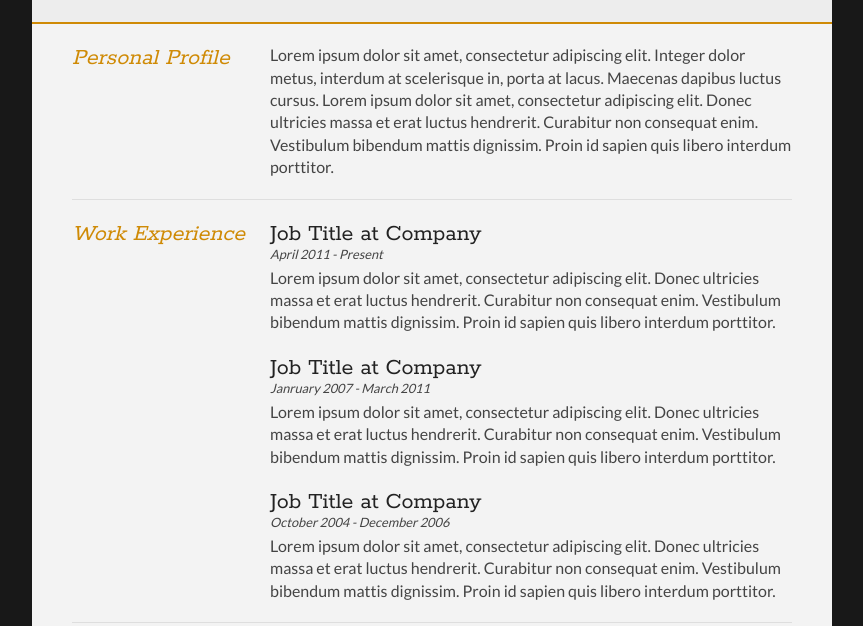
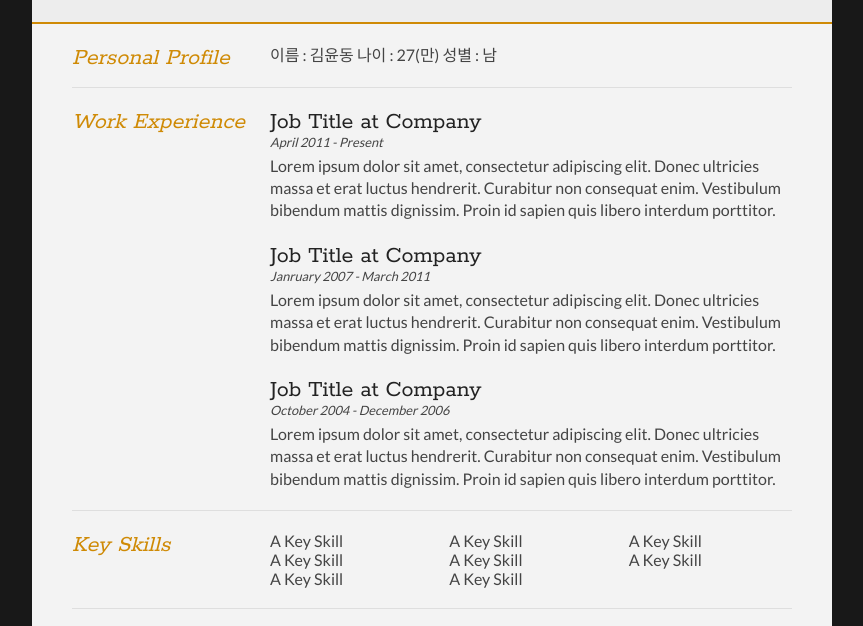
Before and after one commit to yund61/yund61.github.io, a plain HTML site: page index.html in a window 1280 px wide. Shown: the part 152-778 px from the top of the page, without its empty margins (208-1071 px from the left). Drawn offline with Linux system fonts and the light colour scheme.

Commit message:
Update index.html

```diff
--- a/index.html
+++ b/index.html
@@ -44,7 +44,7 @@
 				</div>
 
 				<div class="sectionContent">
-					<p>Lorem ipsum dolor sit amet, consectetur adipiscing elit. Integer dolor metus, interdum at scelerisque in, porta at lacus. Maecenas dapibus luctus cursus. Lorem ipsum dolor sit amet, consectetur adipiscing elit. Donec ultricies massa et erat luctus hendrerit. Curabitur non consequat enim. Vestibulum bibendum mattis dignissim. Proin id sapien quis libero interdum porttitor.</p>
+					<p>이름 : 김윤동 나이 : 27(만) 성별 : 남</p>
 				</div>
 			</article>
 			<div class="clear"></div>
```
